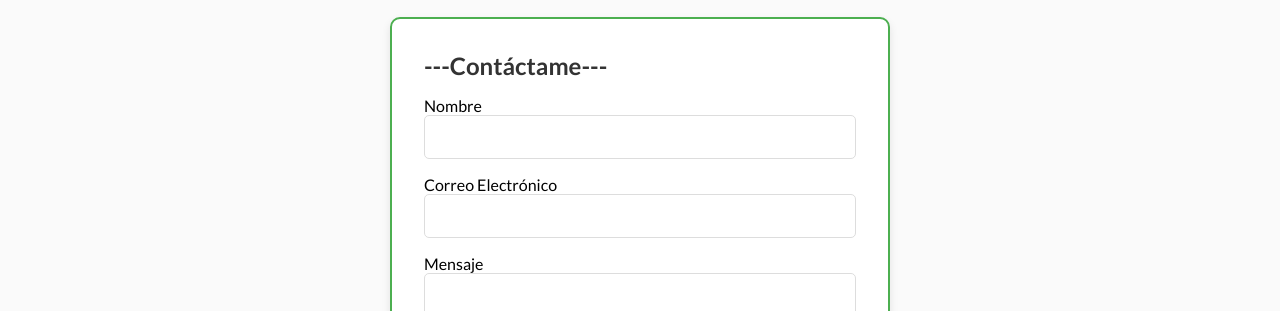
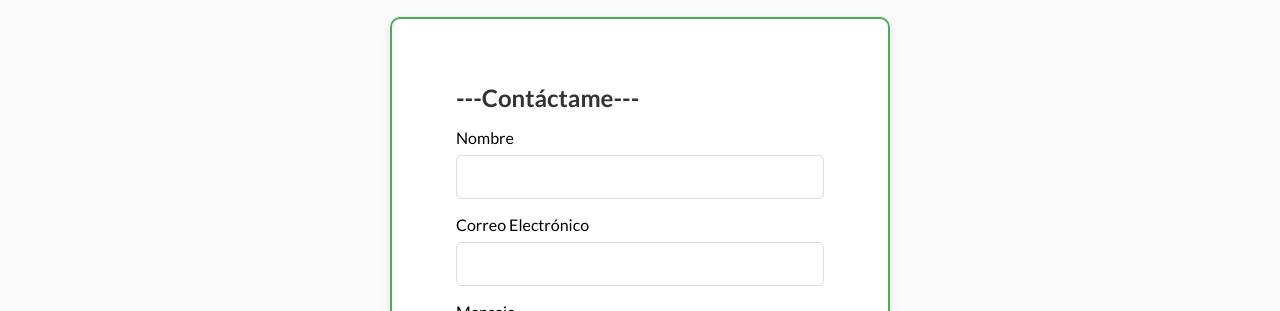
Before and after one commit to DanielaS-Tochi/challenge-portafolio, a plain HTML site: page index.html in a window 1280 px wide. Shown: the part 489-800 px from the top of the page. Drawn offline with Linux system fonts and the light colour scheme.

Commit message:
Mejora form style

```diff
--- a/styles/style.css
+++ b/styles/style.css
@@ -209,7 +209,7 @@ footer a i:hover {
 
 form {
   background: #fff;
-  padding: 2rem;
+  padding: 4rem;
   border-radius: 10px;
   box-shadow: 0 4px 8px rgba(0, 0, 0, 0.1);
   max-width: 500px;
@@ -229,6 +229,7 @@ input[type="email"],
 textarea {
   width: 100%;
   padding: 0.75rem;
+  margin-top: 0.5rem;
   margin-bottom: 1rem;
   border: 1px solid #ddd;
   border-radius: 5px;
```
